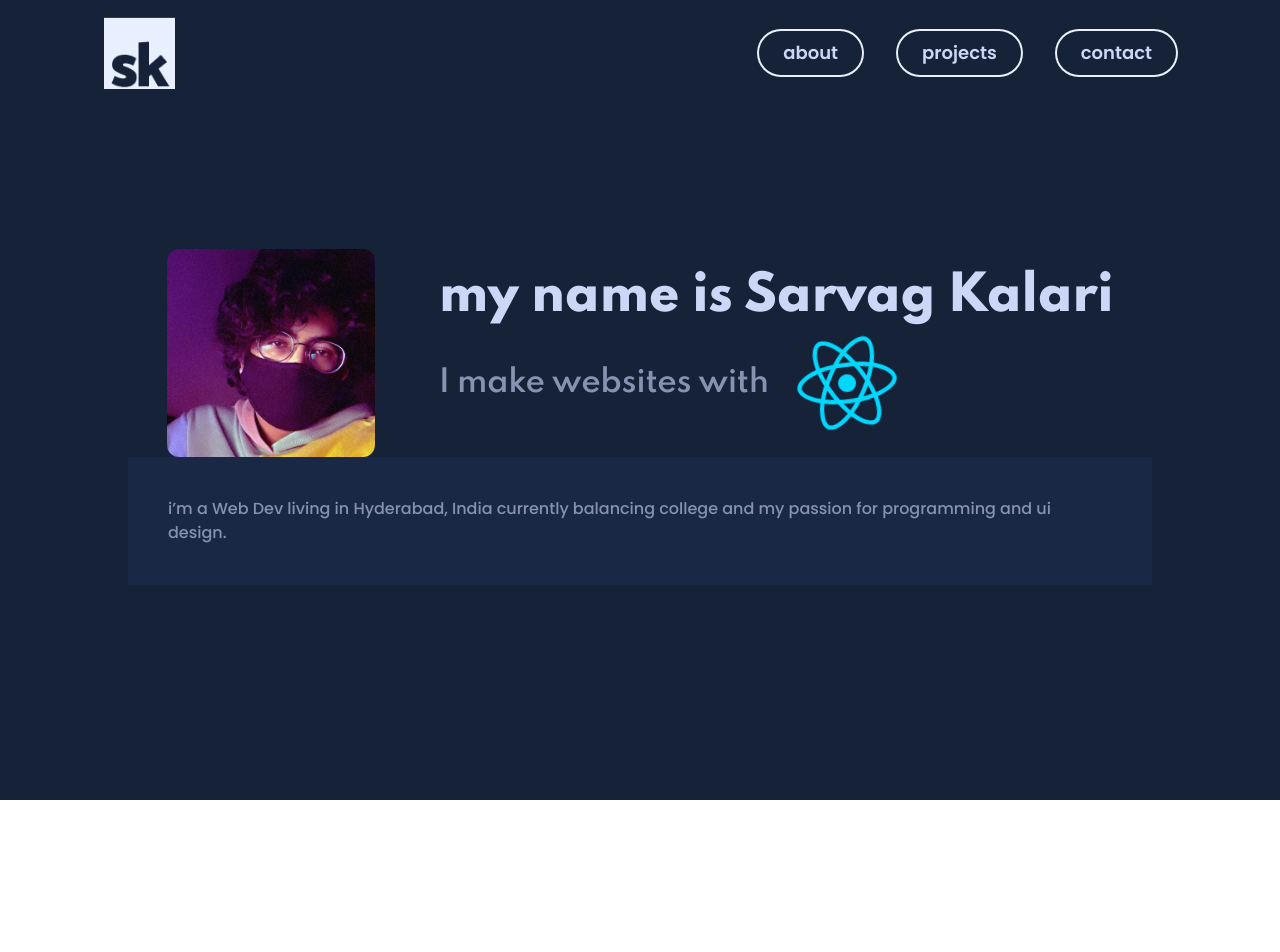
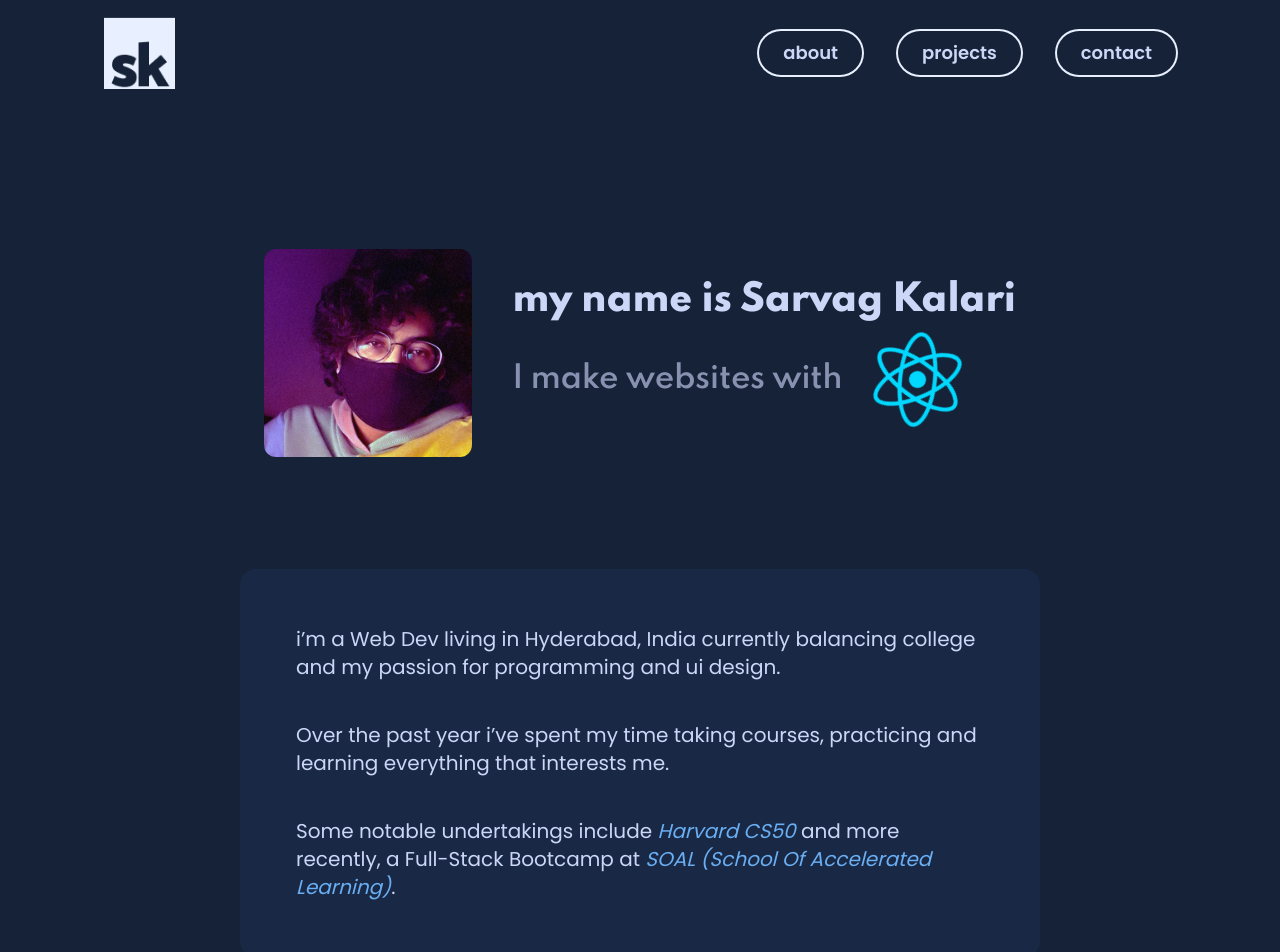
Before and after one commit to starbvuks/portfolio, a Next.js app: page /about in a window 1280 px wide. Shown: the top 952 px of the page. Before the commit the page ends 800 px from the top, so only its background shows below. Built offline with nearby package versions, Linux system fonts and the light colour scheme.

Commit message:
about me text

```diff
--- a/pages/about.jsx
+++ b/pages/about.jsx
@@ -1,32 +1,54 @@
 import React from "react";
 import Navbar from "../components/Navbar/NavbarAbout";
+import Stack from "../components/Stack";
 
 import Link from "next/link";
 import { Icon } from "@iconify/react";
 
 const about = () => {
   return (
-    <div class="h-screen bg-aboutBlue">
+    <div class="h-full bg-aboutBlue pb-36">
       <Navbar />
-      <div class="flex flex-col items-center mx-32 pt-36">
+      <div class="flex flex-col items-center mx-40 2xl:mx-72 pt-36">
         <div class="flex items-center">
           <img src="/img/me.jpg" alt="me" class="w-52 h-52 rounded-xl" />
-          <div class="flex flex-col pl-16 font-spartan tracking-tight">
-            <span class="font-extrabold text-aboutLight text-5xl">
+          <div class="flex flex-col pl-10 font-spartan tracking-tight">
+            <span class="font-extrabold text-aboutLight text-4xl">
               my name is Sarvag Kalari
             </span>
             <span class="flex items-center font-semibold text-aboutGray text-3xl pt-3 gap-7">
               I make websites with
               <div class="inline-block animate-spin">
-                <Icon icon="logos:react" width="100" height="100" />
+                <Icon icon="logos:react" width="95" height="95" />
               </div>
             </span>
           </div>
         </div>
-        <div class="bg-aboutBlue2 font-poppins text-aboutGray font-medium p-10">
-          <p class="">
+        <div class="w-10/12 bg-aboutBlue2 font-poppins text-aboutLight text-xl p-14 rounded-2xl mt-28">
+          <p>
             i’m a Web Dev living in Hyderabad, India currently balancing college
             and my passion for programming and ui design.
+          </p>
+          <p class="pt-10">
+            Over the past year i’ve spent my time taking courses, practicing and
+            learning everything that interests me.
+          </p>
+          <p class="pt-10">
+            Some notable undertakings include{" "}
+            <a
+              href="https://cs50.harvard.edu/x/2021/"
+              class="text-aboutSky italic"
+            >
+              Harvard CS50
+            </a>{" "}
+            and more recently, a Full-Stack Bootcamp at{" "}
+            <a
+              href="https://www.schoolofacceleratedlearning.com/"
+              class="text-aboutSky italic"
+            >
+              SOAL (School Of Accelerated Learning)
+            </a>
+            .
           </p>
         </div>
       </div>
--- a/tailwind.config.js
+++ b/tailwind.config.js
@@ -17,7 +17,7 @@ module.exports = {
         backDark: "#463239",
         aboutLight: "#CCD6F6",
         aboutGray: "#8892B0",
-        aboutSkyBlue: "#6AAEF3",
+        aboutSky: "#6AAEF3",
         aboutTurq: "#4EBFAB",
       },
       stroke: {
```
